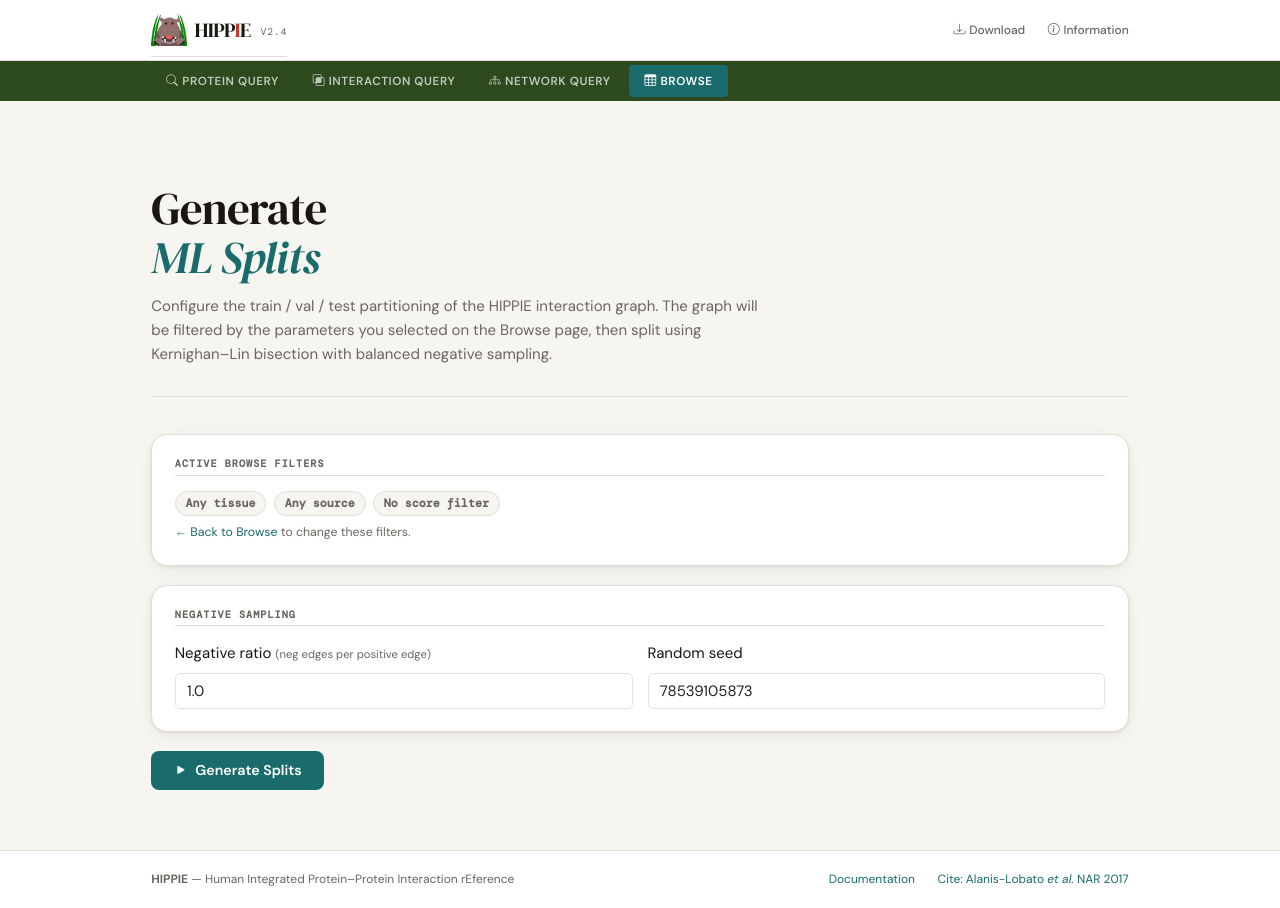
After one commit to MSchaeferLab/HIPPIE, a Django app: page /ml-splits/ in a window 1280 px wide. The commit adds this page. Run offline with Django 5.2, Linux system fonts and the light colour scheme; data that the repository does not hold is empty; parts of the project's set-up code (start-up, migrations or seed data) failed here and were passed over; some web fonts are replaced.

Commit message:
split as service and generated celery to run it, job status and log in DB

```diff
--- a/hippie_django/hippie/__init__.py
+++ b/hippie_django/hippie/__init__.py
@@ -0,0 +1,3 @@
+from .celery import app as celery_app
+
+__all__ = ("celery_app",)
--- /dev/null
+++ b/hippie_django/hippie_website/templates/hippie_website/ml_splits.html
@@ -0,0 +1,305 @@
+{% extends "hippie_website/base.html" %}
+{% block title %}Generate ML Splits{% endblock %}
+{% block nav_browse %}active{% endblock %}
+
+{% block extra_styles %}
+  .splits-hero { padding: 3rem 0 2rem; border-bottom: 1px solid var(--hippie-border); margin-bottom: 2.5rem; }
+  .splits-hero h1 { font-size: clamp(1.75rem, 4vw, 3rem); line-height: 1.1; margin-bottom: .75rem; }
+  .splits-hero p  { font-size: 1rem; color: var(--hippie-ink-muted); max-width: 60ch; margin-bottom: 0; }
+
+  .param-card { background: var(--hippie-surface); border: 1.5px solid var(--hippie-border);
+                border-radius: var(--radius-lg); padding: 1.5rem; margin-bottom: 1.25rem;
+                box-shadow: var(--shadow-card); }
+  .param-card h6 { font-size: .68rem; font-weight: 700; text-transform: uppercase;
+                   letter-spacing: .1em; color: var(--hippie-ink-muted);
+                   border-bottom: 1px solid var(--hippie-border); padding-bottom: .3rem;
+                   margin-bottom: 1rem; font-family: var(--font-mono); }
+
+  .filter-chip { display:inline-flex; align-items:center; gap:.3rem;
+                 background:var(--hippie-teal-soft); border:1px solid var(--hippie-teal);
+                 border-radius:100px; color:var(--hippie-teal); font-size:.78rem;
+                 font-weight:600; padding:.15rem .65rem; font-family:var(--font-mono); }
+  .filter-chip.none { background:var(--hippie-bg); border-color:var(--hippie-border);
+                      color:var(--hippie-ink-muted); }
+
+  .progress-section { display:none; }
+  .progress-section.visible { display:block; }
+
+  .job-progress-bar { height:6px; background:var(--hippie-border); border-radius:100px; overflow:hidden; margin:.5rem 0 .25rem; }
+  .job-progress-fill { height:100%; background:var(--hippie-teal); border-radius:100px; transition:width .4s ease; }
+
+  .step-label { font-family:var(--font-mono); font-size:.82rem; color:var(--hippie-ink-muted); }
+
+  .download-section { display:none; }
+  .download-section.visible { display:block; }
+
+  .error-section { display:none; }
+  .error-section.visible { display:block; }
+
+  .split-stats-grid { display:grid; grid-template-columns:repeat(3,1fr); gap:1rem; margin-top:1rem; }
+  .split-stat-card { background:var(--hippie-bg); border:1px solid var(--hippie-border);
+                     border-radius:var(--radius-md); padding:1rem; text-align:center; }
+  .split-stat-card .split-name { font-family:var(--font-mono); font-size:.75rem;
+                                  font-weight:700; text-transform:uppercase;
+                                  letter-spacing:.08em; color:var(--hippie-teal);
+                                  margin-bottom:.4rem; }
+  .split-stat-card .split-num  { font-size:1.5rem; font-family:var(--font-display);
+                                  line-height:1.1; }
+  .split-stat-card .split-sub  { font-size:.75rem; color:var(--hippie-ink-muted); }
+
+  @keyframes spin { to { transform:rotate(360deg); } }
+  .spinner-sm { display:inline-block; width:14px; height:14px;
+                border:2px solid var(--hippie-border); border-top-color:var(--hippie-teal);
+                border-radius:50%; animation:spin .7s linear infinite; vertical-align:middle; }
+{% endblock %}
+
+{% block content %}
+<script>
+  window.SPLITS_CONFIG = {
+    createUrl:  "{% url 'hippie_website:browse_splits_create' %}",
+    statusBase: "{% url 'hippie_website:browse_splits_status' job_id='00000000-0000-0000-0000-000000000000' %}".replace("/00000000-0000-0000-0000-000000000000/", "/"),
+    browseUrl:  "{% url 'hippie_website:browse' %}",
+    tissue:     "{{ tissue|escapejs }}",
+    source:     "{{ source|escapejs }}",
+    minScore:   "{{ min_score|escapejs }}",
+  };
+</script>
+
+<div class="splits-hero">
+  <h1>Generate<br><em style="color:var(--hippie-teal)">ML Splits</em></h1>
+  <p>Configure the train / val / test partitioning of the HIPPIE interaction graph.
+     The graph will be filtered by the parameters you selected on the Browse page,
+     then split using Kernighan–Lin bisection with balanced negative sampling.</p>
+</div>
+
+{# ── Filter summary ───────────────────────────────────────────────────────── #}
+<div class="param-card">
+  <h6>Active Browse Filters</h6>
+  <div class="d-flex gap-2 flex-wrap align-items-center">
+    {% if tissue %}
+      <span class="filter-chip"><i class="bi bi-heart-pulse"></i> Tissue&nbsp;ID&nbsp;{{ tissue }}</span>
+    {% else %}
+      <span class="filter-chip none">Any tissue</span>
+    {% endif %}
+    {% if source %}
+      <span class="filter-chip"><i class="bi bi-database"></i> Source&nbsp;ID&nbsp;{{ source }}</span>
+    {% else %}
+      <span class="filter-chip none">Any source</span>
+    {% endif %}
+    {% if min_score and min_score != "0" %}
+      <span class="filter-chip"><i class="bi bi-bar-chart-line"></i> Min score ≥ {{ min_score }}</span>
+    {% else %}
+      <span class="filter-chip none">No score filter</span>
+    {% endif %}
+  </div>
+  <p class="mt-2 mb-0" style="font-size:.82rem; color:var(--hippie-ink-muted);">
+    <a href="{{ SPLITS_CONFIG.browseUrl }}" style="color:var(--hippie-teal);">← Back to Browse</a>
+    to change these filters.
+  </p>
+</div>
+
+{# ── Split parameters ─────────────────────────────────────────────────────── #}
+<form id="splits-form" onsubmit="return false;">
+  <div class="param-card">
+    <h6>Negative Sampling</h6>
+    <div class="row g-3">
+      <div class="col-md-6">
+        <label class="form-label" for="neg-ratio">
+          Negative ratio
+          <span class="text-muted-sm" style="font-size:.75rem;">(neg edges per positive edge)</span>
+        </label>
+        <input id="neg-ratio" name="neg_ratio" type="number" class="form-control"
+               min="0.1" max="10" step="0.1" value="1.0" required />
+      </div>
+      <div class="col-md-6">
+        <label class="form-label" for="seed">Random seed</label>
+        <input id="seed" name="seed" type="number" class="form-control"
+               value="78539105873" required />
+      </div>
+    </div>
+  </div>
+
+  {% if interaction_types %}
+  <div class="param-card">
+    <h6>Interaction Type Filter <span style="font-weight:400;text-transform:none;letter-spacing:0;">(optional — leave blank for all types)</span></h6>
+    <div class="row g-2">
+      {% for t in interaction_types %}
+      <div class="col-md-4 col-6">
+        <div class="form-check">
+          <input class="form-check-input" type="checkbox" name="type_ids" value="{{ t.id }}" id="type-{{ t.id }}">
+          <label class="form-check-label" for="type-{{ t.id }}" style="font-size:.85rem;">{{ t.name }}</label>
+        </div>
+      </div>
+      {% endfor %}
+    </div>
+  </div>
+  {% endif %}
+
+  <button type="submit" id="generate-btn" class="btn" style="
+      background:var(--hippie-teal); color:#fff; border:none;
+      border-radius:var(--radius-md); padding:.6rem 1.5rem;
+      font-weight:600; font-family:var(--font-body); font-size:.95rem;
+      cursor:pointer; transition:opacity .15s;">
+    <i class="bi bi-play-fill me-1"></i> Generate Splits
+  </button>
+</form>
+
+{# ── Progress ─────────────────────────────────────────────────────────────── #}
+<div id="progress-section" class="progress-section mt-4">
+  <div class="param-card">
+    <h6>Job Progress</h6>
+    <div class="d-flex justify-content-between align-items-center">
+      <span id="step-label" class="step-label"><span class="spinner-sm me-1"></span> Starting…</span>
+      <span id="pct-label" class="step-label">0%</span>
+    </div>
+    <div class="job-progress-bar">
+      <div id="progress-fill" class="job-progress-fill" style="width:0%"></div>
+    </div>
+    <p id="job-id-label" class="mb-0 mt-1" style="font-size:.75rem; color:var(--hippie-ink-muted); font-family:var(--font-mono);"></p>
+  </div>
+</div>
+
+{# ── Download ─────────────────────────────────────────────────────────────── #}
+<div id="download-section" class="download-section mt-4">
+  <div class="param-card" style="border-color:var(--hippie-teal);">
+    <h6>Done — Download Your Splits</h6>
+    <a id="download-link" href="#" class="btn" style="
+        background:var(--hippie-teal); color:#fff; border:none;
+        border-radius:var(--radius-md); padding:.6rem 1.5rem;
+        font-weight:600; font-family:var(--font-body); font-size:.95rem;
+        text-decoration:none;">
+      <i class="bi bi-download me-1"></i> Download ZIP
+    </a>
+    <div id="summary-stats" class="split-stats-grid mt-3"></div>
+  </div>
+</div>
+
+{# ── Error ────────────────────────────────────────────────────────────────── #}
+<div id="error-section" class="error-section mt-4">
+  <div class="param-card" style="border-color:var(--hippie-accent);">
+    <h6 style="color:var(--hippie-accent);">Job Failed</h6>
+    <pre id="error-text" style="font-size:.8rem; white-space:pre-wrap; margin:0;"></pre>
+  </div>
+</div>
+
+<script>
+(function () {
+  const cfg = window.SPLITS_CONFIG;
+  let pollTimer = null;
+
+  const form         = document.getElementById("splits-form");
+  const btn          = document.getElementById("generate-btn");
+  const progressSec  = document.getElementById("progress-section");
+  const downloadSec  = document.getElementById("download-section");
+  const errorSec     = document.getElementById("error-section");
+  const stepLabel    = document.getElementById("step-label");
+  const pctLabel     = document.getElementById("pct-label");
+  const progressFill = document.getElementById("progress-fill");
+  const jobIdLabel   = document.getElementById("job-id-label");
+  const downloadLink = document.getElementById("download-link");
+  const summaryStats = document.getElementById("summary-stats");
+  const errorText    = document.getElementById("error-text");
+
+  const STEP_LABELS = {
+    building_graph:    "Building interaction graph…",
+    partitioning:      "Partitioning graph into splits…",
+    sampling_negatives:"Sampling negative edges…",
+    pruning:           "Pruning isolated nodes…",
+    writing_files:     "Writing CSV files…",
+    done:              "Done",
+    starting:          "Starting…",
+  };
+
+  function setProgress(step, frac) {
+    const pct = Math.round(frac * 100);
+    stepLabel.innerHTML = `<span class="spinner-sm me-1"></span> ${STEP_LABELS[step] || step}`;
+    pctLabel.textContent = pct + "%";
+    progressFill.style.width = pct + "%";
+  }
+
+  function poll(jobId) {
+    fetch(cfg.statusBase + jobId + "/")
+      .then(r => r.json())
+      .then(data => {
+        setProgress(data.step || "starting", data.progress || 0);
+
+        if (data.status === "DONE") {
+          clearTimeout(pollTimer);
+          progressFill.style.width = "100%";
+          pctLabel.textContent = "100%";
+          stepLabel.textContent = "Done";
+
+          downloadLink.href = data.download_url;
+          if (data.summary && data.summary.splits) {
+            summaryStats.innerHTML = data.summary.splits.map(s => `
+              <div class="split-stat-card">
+                <div class="split-name">${s.name}</div>
+                <div class="split-num">${(s.n_pos + s.n_neg).toLocaleString()}</div>
+                <div class="split-sub">${s.n_pos.toLocaleString()} pos + ${s.n_neg.toLocaleString()} neg</div>
+              </div>
+            `).join("");
+          }
+          downloadSec.classList.add("visible");
+
+        } else if (data.status === "FAILED") {
+          clearTimeout(pollTimer);
+          errorText.textContent = data.error || "Unknown error";
+          errorSec.classList.add("visible");
+
+        } else {
+          pollTimer = setTimeout(() => poll(jobId), 1500);
+        }
+      })
+      .catch(() => {
+        pollTimer = setTimeout(() => poll(jobId), 3000);
+      });
+  }
+
+  form.addEventListener("submit", function () {
+    btn.disabled = true;
+    btn.style.opacity = ".6";
+    progressSec.classList.add("visible");
+    downloadSec.classList.remove("visible");
+    errorSec.classList.remove("visible");
+
+    const typeCheckboxes = form.querySelectorAll("input[name='type_ids']:checked");
+    const typeIds = Array.from(typeCheckboxes).map(c => parseInt(c.value));
+
+    const payload = {
+      min_score:  cfg.minScore ? parseFloat(cfg.minScore) : 0.0,
+      tissue_ids: cfg.tissue   ? [parseInt(cfg.tissue)]   : [],
+      source_ids: cfg.source   ? [parseInt(cfg.source)]   : [],
+      type_ids:   typeIds,
+      neg_ratio:  parseFloat(form.querySelector("#neg-ratio").value),
+      seed:       parseInt(form.querySelector("#seed").value),
+    };
+
+    fetch(cfg.createUrl, {
+      method: "POST",
+      headers: { "Content-Type": "application/json", "X-CSRFToken": getCookie("csrftoken") },
+      body: JSON.stringify(payload),
+    })
+      .then(r => {
+        if (!r.ok) return r.json().then(e => Promise.reject(e));
+        return r.json();
+      })
+      .then(data => {
+        jobIdLabel.textContent = "Job ID: " + data.job_id;
+        poll(data.job_id);
+      })
+      .catch(err => {
+        btn.disabled = false;
+        btn.style.opacity = "1";
+        progressSec.classList.remove("visible");
+        errorText.textContent = err.detail || JSON.stringify(err);
+        errorSec.classList.add("visible");
+      });
+  });
+
+  function getCookie(name) {
+    const v = document.cookie.match("(^|;)\\s*" + name + "\\s*=\\s*([^;]+)");
+    return v ? v.pop() : "";
+  }
+})();
+</script>
+{% endblock %}
--- a/hippie_django/hippie_website/urls.py
+++ b/hippie_django/hippie_website/urls.py
@@ -23,4 +23,12 @@ urlpatterns = [
     path("api/network/", views.network_query_api, name="network_query_api"),
     path("api/browse/",         views.browse_api,              name="browse_api"),
     path("api/browse/filters/", views.browse_filter_meta,      name="browse_filter_meta"),
+
+    # ── ML splits page + API ────────────────────────────────────
+    path("ml-splits/", views.ml_splits_view, name="ml_splits"),
+
+    # -- ML split API
+    path("api/browse/splits/",                        views.browse_splits_create,   name="browse_splits_create"),
+    path("api/browse/splits/<uuid:job_id>/",          views.browse_splits_status,   name="browse_splits_status"),
+    path("api/browse/splits/<uuid:job_id>/download/", views.browse_splits_download, name="browse_splits_download")
 ]
--- a/hippie_django/hippie_website/views.py
+++ b/hippie_django/hippie_website/views.py
@@ -17,14 +17,15 @@ All database access goes through the custom managers defined in managers.py:
 import json
 import json as _json
 from django.db.models import Q
-from django.http import JsonResponse
+from django.http import FileResponse, JsonResponse
 from django.shortcuts import get_object_or_404, render
 from django.urls import reverse
 from django.views.decorators.http import require_GET, require_POST
 from django.views.generic.edit import FormView
 
 from .forms import NetworkQueryForm
-from .models import Interaction, Protein, Tissue
+from .models import Interaction, InteractionType, Protein, SplitJob, Tissue
+from .tasks import run_split_job
 
 
 # ---------------------------------------------------------------------------
@@ -979,3 +980,67 @@ def protein_detail_view(request, pk: int):
         "interaction_count": interaction_count,
     }
     return render(request, "hippie_website/protein_detail.html", context)
+
+
+# ---------------------------------------------------------------------------
+# ML splits helpers + views
+# ---------------------------------------------------------------------------
+
+def _validate_split_params(body: dict) -> dict:
+    from django.core.exceptions import BadRequest
+    try:
+        params = {
+            "min_score":  float(body.get("min_score", 0.0)),
+            "tissue_ids": [int(x) for x in body.get("tissue_ids") or []],
+            "source_ids": [int(x) for x in body.get("source_ids") or []],
+            "type_ids":   [int(x) for x in body.get("type_ids") or []],
+            "neg_ratio":  float(body.get("neg_ratio", 1.0)),
+            "seed":       int(body.get("seed", 78539105873)),
+        }
+    except (ValueError, TypeError) as exc:
+        raise BadRequest(str(exc))
+    if not 0.0 <= params["min_score"] <= 1.0:
+        raise BadRequest("min_score must be between 0.0 and 1.0")
+    if not 0.1 <= params["neg_ratio"] <= 10.0:
+        raise BadRequest("neg_ratio must be between 0.1 and 10.0")
+    return params
+
+
+@require_GET
+def ml_splits_view(request):
+    types = list(InteractionType.objects.values("id", "name"))
+    return render(request, "hippie_website/ml_splits.html", {
+        "interaction_types": types,
+        "tissue":    request.GET.get("tissue", ""),
+        "source":    request.GET.get("source", ""),
+        "min_score": request.GET.get("min_score", "0"),
+    })
+
+
+@require_POST
+def browse_splits_create(request):
+    body = json.loads(request.body)
+    params = _validate_split_params(body)            # raises 400 on bad input
+    job = SplitJob.objects.create(params=params)
+    run_split_job.delay(str(job.id))
+    return JsonResponse({"job_id": str(job.id), "status": job.status}, status=202)
+
+@require_GET
+def browse_splits_status(request, job_id):
+    job = get_object_or_404(SplitJob, pk=job_id)
+    return JsonResponse({
+        "status": job.status, "step": job.step,
+        "progress": job.progress, "summary": job.summary,
+        "error": job.error or None,
+        "download_url": (
+            reverse("hippie_website:browse_splits_download", args=[job.id])
+            if job.status == "DONE" else None
+        ),
+    })
+
+@require_GET
+def browse_splits_download(request, job_id):
+    job = get_object_or_404(SplitJob, pk=job_id, status="DONE")
+    return FileResponse(open(job.zip_path, "rb"),
+                        as_attachment=True,
+                        filename=f"hippie_splits_{job_id}.zip")
--- a/requirements.txt
+++ b/requirements.txt
@@ -1 +1,5 @@
 Django==6.0.3
+psycopg2-binary>=2.9
+celery[redis]>=5.3
+networkx>=3.3
+numpy>=1.26
```
Also changed, not shown: hippie_django/hippie/celery.py (added, +8 -0 lines), hippie_django/hippie/settings.py (+14 -0 lines), hippie_django/hippie_website/models.py (+46 -28 lines), hippie_django/hippie_website/services/generate_splits.py (+151 -21 lines), hippie_django/hippie_website/tasks.py (added, +40 -0 lines), hippie_django/hippie_website/templates/hippie_website/browse.html (+22 -0 lines), hippie_django/hippie_website/services/__init__.py (added).
